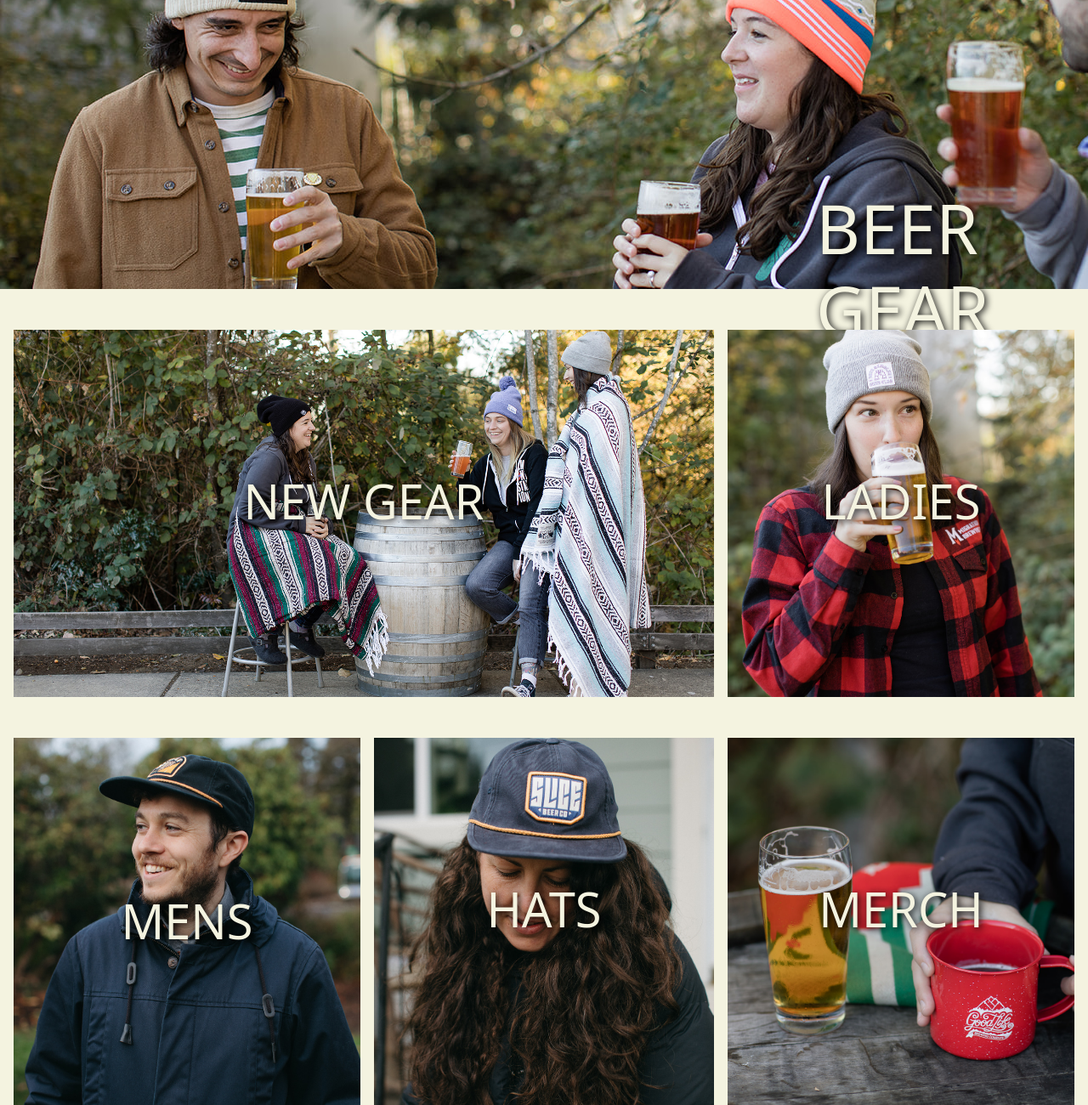
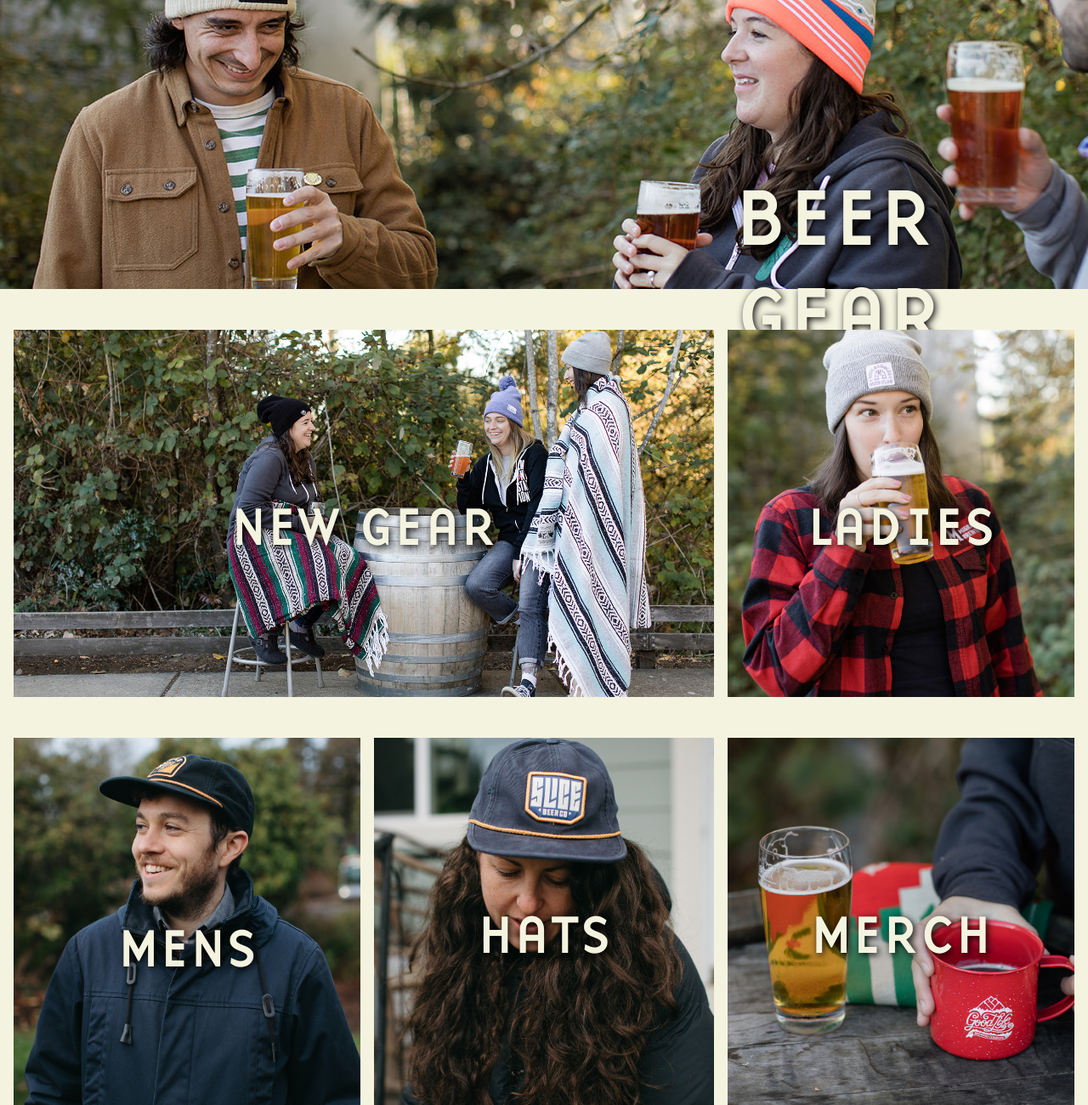
Before and after one commit to alexskreen/Kelly-Point-Brewing, a plain HTML site: page index.html in a window 1280 px wide. Shown: the part 548-1848 px from the top of the page at 85% size. Drawn offline with Linux system fonts and the light colour scheme.

Commit message:
add custom font and fixed image sources

```diff
--- a/css/styles.css
+++ b/css/styles.css
@@ -2,7 +2,7 @@
 /* To-do: this doesn't work yet */
 @font-face {
    font-family: 'baseninesc' ;
-   src: url('/fonts/BaseNinSC.ttf') format('truetype');
+   src: url('../fonts/BaseNinSC.ttf') format('truetype');
 }
 
 /* 1st bar above lgo */
@@ -71,14 +71,14 @@
 }
 
 .gear {
-  /* font-family:'baseninesc'; */
+  font-family:'baseninesc';
 }
 
 /* Hero Image */
 .hero-image {
   height: 30em;
   margin-top: -3em;
-  background: url('https://github.com/alexskreen/Kelly-Point-Brewing/blob/master/img/BreweryBranding_Winter2020-4_websize.jpg?raw=true');
+  background: url('../img/BreweryBranding_Winter2020-4_websize.jpg');
   background-position-y: -26em;
   background-position-x: 0em;
   /* background-position: center; */
@@ -86,10 +86,11 @@
 }
 
 .beer-gear{
-  padding-left: 12em;
-  padding-top: 4.5em;
-  font-size: 5em;
+  padding-left: 9em;
+  padding-top: 3.5em;
+  font-size: 6em;
   color: #F4F3E0;
+  font-family:'baseninesc';
   text-shadow: 2px 2px 8px black;
 }
 
@@ -104,37 +105,45 @@
 
 /* New Gear */
 .new-gear{
-  background: url('https://github.com/alexskreen/Kelly-Point-Brewing/blob/master/img/BreweryBranding_Winter2020-18_websize.jpg?raw=true');
+  background: url('../img/BreweryBranding_Winter2020-18_websize.jpg');
   background-size: cover;
   background-repeat: no-repeat;
   background-position-y: -6em;
-  /* background-position-x: 1em; */
   border-right: .5em solid #F4F3E0;
+}
+
+.new-gear:hover {
+  cursor: pointer;
 }
 
 .new-gear-text {
   text-align: center;
   padding-top: 3em;
-  font-size: 3.5em;
+  font-size: 4em;
   color: #F4F3E0;
+  font-family:'baseninesc';
   text-shadow: 2px 2px 8px black;
 }
 
 /* Ladies */
 .ladies{
-  background: url('https://github.com/alexskreen/Kelly-Point-Brewing/blob/master/img/BreweryBranding_Winter2020-14_websize.jpg?raw=true');
+  background: url('../img/BreweryBranding_Winter2020-14_websize.jpg');
   border-left: .5em solid #F4F3E0;
   background-size: cover;
   background-repeat: no-repeat;
   background-position-y: -6em;
-  /* background-position-x: 1em; */
+}
+
+.ladies:hover {
+  cursor: pointer;
 }
 
 .ladies-text {
   text-align: center;
   padding-top: 3em;
-  font-size: 3.5em;
+  font-size: 4em;
   color: #F4F3E0;
+  font-family:'baseninesc';
   text-shadow: 2px 2px 8px black;
 }
 
@@ -147,34 +156,42 @@
   background-size: cover;
   background-repeat: no-repeat;
   background-position-y: -6em;
-  /* background-position-x: 1em; */
   border-right: .5em solid #F4F3E0;
+}
+
+.mens:hover {
+  cursor: pointer;
 }
 
 .mens-text {
   text-align: center;
   padding-top: 3.25em;
-  font-size: 3.5em;
+  font-size: 4em;
   color: #F4F3E0;
+  font-family:'baseninesc';
   text-shadow: 2px 2px 8px black;
 }
 
 /* Hats */
 .hats{
-  background: url('https://github.com/alexskreen/Kelly-Point-Brewing/blob/master/img/BreweryBranding_5Panel_HollyHursley-5_websize.jpg?raw=true');
+  background: url('../img/BreweryBranding_5Panel_HollyHursley-5_websize.jpg');
   background-size: cover;
   background-repeat: no-repeat;
   background-position-y: -6em;
-  /* background-position-x: 1em; */
   border-left: .5em solid #F4F3E0;
   border-right: .5em solid #F4F3E0;
+}
+
+.hats:hover {
+  cursor: pointer;
 }
 
 .hats-text {
   text-align: center;
   padding-top: 3em;
-  font-size: 3.5em;
+  font-size: 4em;
   color: #F4F3E0;
+  font-family:'baseninesc';
   text-shadow: 2px 2px 8px black;
 }
 
@@ -183,15 +200,18 @@
   background: url('https://github.com/alexskreen/Kelly-Point-Brewing/blob/master/img/BreweryBranding_Winter2020-21_websize.jpg?raw=true');
   background-size: cover;
   background-repeat: no-repeat;
-  /* background-position-y: .5em; */
-  /* background-position-x: 1em; */
   border-left: .5em solid #F4F3E0;
+}
+
+.merch:hover {
+  cursor: pointer;
 }
 
 .merch-text {
   text-align: center;
   padding-top: 3em;
-  font-size: 3.5em;
+  font-size: 4em;
   color: #F4F3E0;
+  font-family:'baseninesc';
   text-shadow: 2px 2px 8px black;
 }
--- a/index.html
+++ b/index.html
@@ -6,6 +6,7 @@
   <title>Kelly Point Brewing</title>
   <link rel="stylesheet" href="css/bootstrap.css">
   <link rel="stylesheet" href="css/styles.css">
+  <link rel="shortcut icon" type="image/jpg" href="img/android-chrome-192x192.png"/>
 </head>
 <body>
 
@@ -59,7 +60,7 @@
 
 <!-- Diamond logo -->
 <div class="logo col-12">
-  <img class="main-logo" src="https://github.com/alexskreen/Kelly-Point-Brewing/blob/master/img/kellypoint_logo.png?raw=true" alt="Kelly Point Logo">
+  <img class="main-logo" src="img/kellypoint_logo.png">
 </div>
 
 <!-- Hero Image -->
```
Also changed, not shown: img/android-chrome-192x192.png (added).
